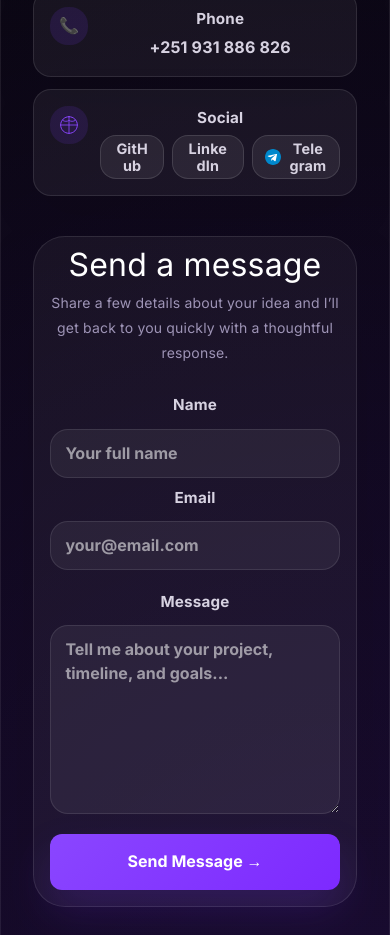
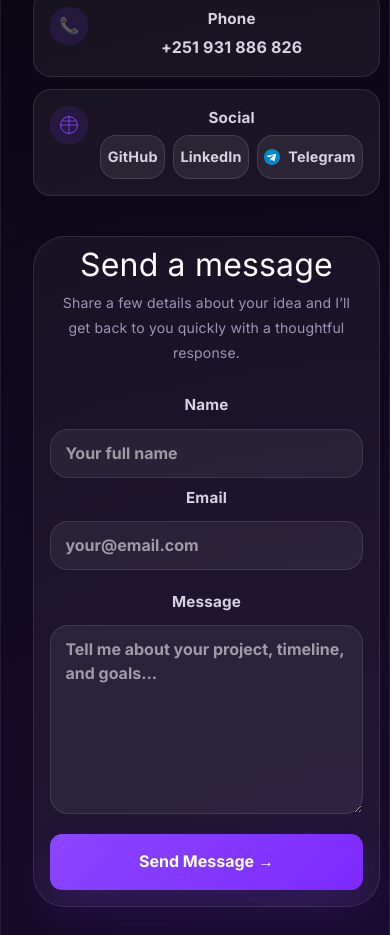
Before and after one commit to mahilala1921/My_Portfolio, a React (Vite) app: page / in a window 390 px wide. Shown: the part 4240-5175 px from the top of the page. Built offline with nearby package versions, Linux system fonts and the light colour scheme.

Commit message:
fix mobile layout of social section

```diff
--- a/src/components/Contact/Contact.module.css
+++ b/src/components/Contact/Contact.module.css
@@ -144,16 +144,26 @@
 @media (max-width: 640px) {
   .socialLinks {
     flex-wrap: nowrap;
+    gap: 0.35rem;
   }
 
   .socialButton,
   .socialButtonContainer {
-    min-width: 0;
-    flex-shrink: 1;
+    flex-shrink: 0;
   }
 
   .socialButtonContainer .socialButton {
-    min-width: 0;
+    padding-left: 0.4rem;
+    padding-right: 0.4rem;
+    white-space: nowrap;
+    word-break: normal;
+  }
+
+  .socialLinks > .socialButton {
+    padding-left: 0.4rem;
+    padding-right: 0.4rem;
+    white-space: nowrap;
+    word-break: normal;
   }
 }
 
```
